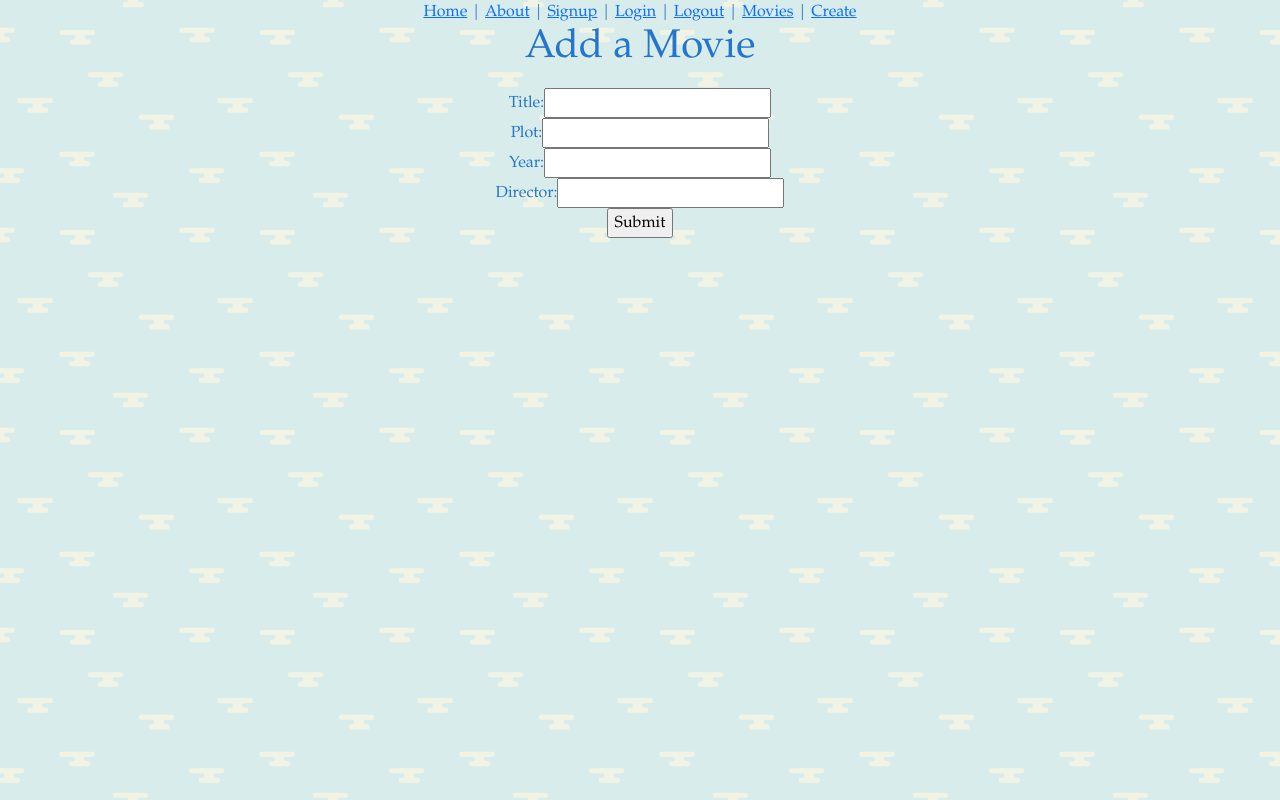
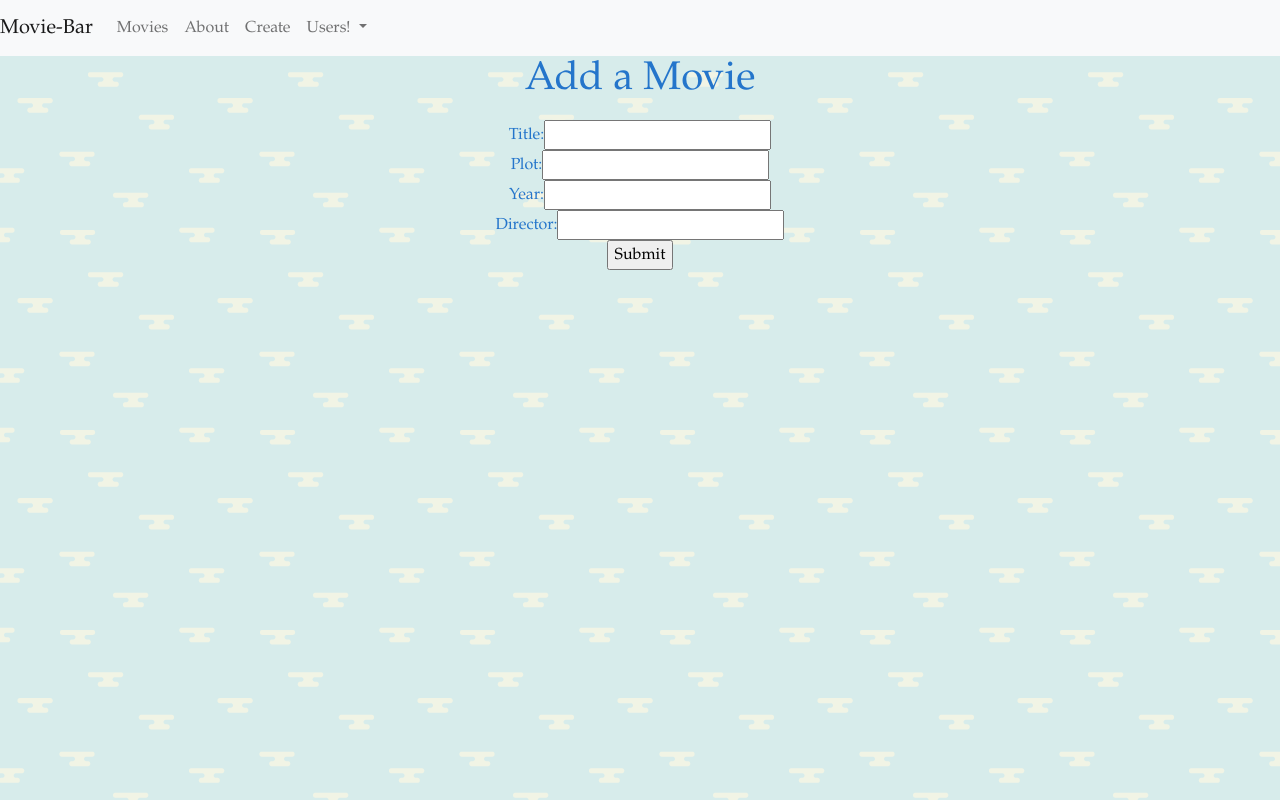
Before and after one commit to danielbossier/movie-vue-app, a Vue app: page /movies/new in a window 1280 px wide. Built offline with nearby package versions, Linux system fonts and the light colour scheme; the HTML template or start-up script is replaced by a standard one.

Commit message:
added navbar

```diff
--- a/src/App.vue
+++ b/src/App.vue
@@ -1,6 +1,52 @@
 <template>
   <div id="app">
-    <div id="nav">
+    <nav class="navbar navbar-expand-lg navbar-light bg-light">
+      <a class="navbar-brand" href="#">Movie-Bar</a>
+      <button
+        class="navbar-toggler"
+        type="button"
+        data-toggle="collapse"
+        data-target="#navbarNavDropdown"
+        aria-controls="navbarNavDropdown"
+        aria-expanded="false"
+        aria-label="Toggle navigation"
+      >
+        <span class="navbar-toggler-icon"></span>
+      </button>
+      <div class="collapse navbar-collapse" id="navbarNavDropdown">
+        <ul class="navbar-nav">
+          <li class="nav-item active">
+            <a class="nav-link" href="/movies">Movies</a>
+          </li>
+          <li class="nav-item">
+            <a class="nav-link" href="/about">About</a>
+          </li>
+          <li class="nav-item">
+            <a class="nav-link" href="/movies/new">Create</a>
+          </li>
+          <li class="nav-item dropdown">
+            <a
+              class="nav-link dropdown-toggle"
+              href="#"
+              id="navbarDropdownMenuLink"
+              role="button"
+              data-bs-toggle="dropdown"
+              aria-haspopup="true"
+              aria-expanded="false"
+            >
+              Users!
+            </a>
+            <div class="dropdown-menu" aria-labelledby="navbarDropdownMenuLink">
+              <a class="dropdown-item" href="/signup">Signup</a>
+              <a class="dropdown-item" href="/loging">Login</a>
+              <a class="dropdown-item" href="/logout">Logout</a>
+            </div>
+          </li>
+        </ul>
+      </div>
+    </nav>
+
+    <!-- <div id="nav">
       <router-link to="/">Home</router-link>
       |
       <router-link to="/about">About</router-link>
@@ -14,7 +60,7 @@
       <router-link to="/movies">Movies</router-link>
       |
       <router-link to="/movies/new">Create</router-link>
-    </div>
+    </div> -->
     <router-view />
   </div>
 </template>
--- a/src/views/MoviesNew.vue
+++ b/src/views/MoviesNew.vue
@@ -39,7 +39,6 @@
 
   methods: {
     createMovie: function () {
-      console.log("Movie created");
       axios.post("/movies", this.newMovieParams).then((response) => {
         this.$router.push("/movies");
         console.log(response.data);
```
